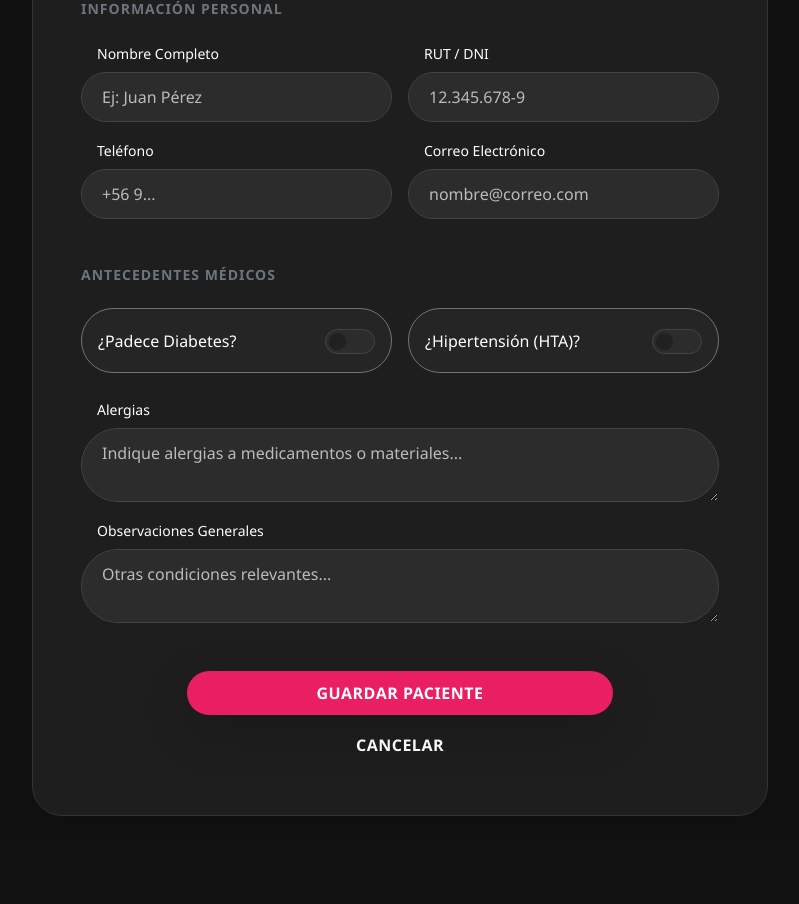
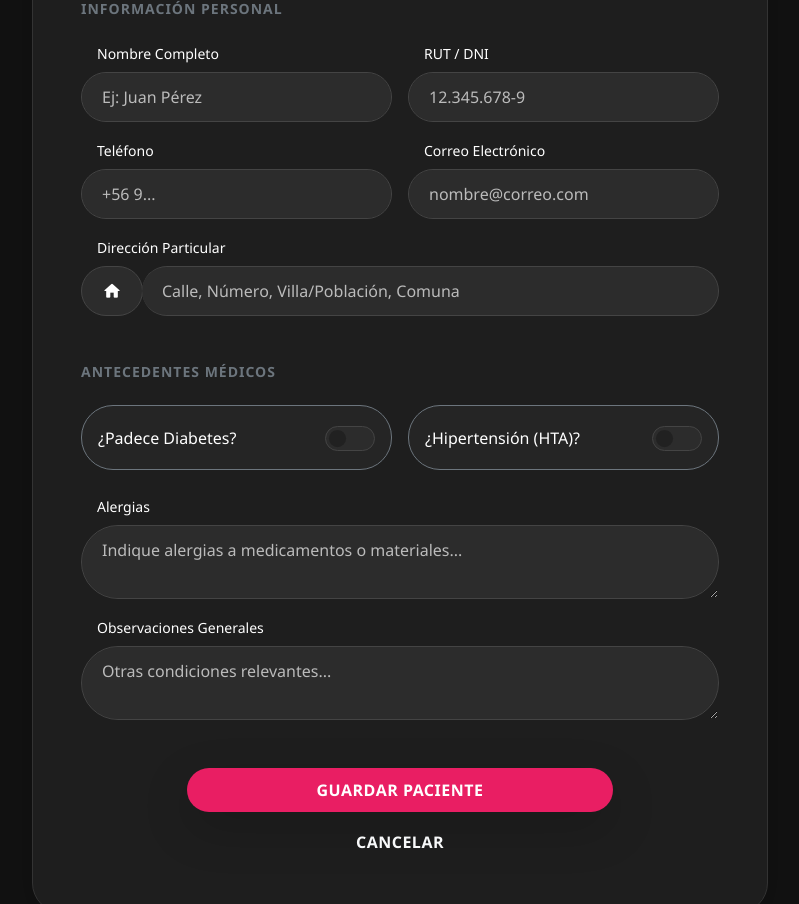
Before and after one commit to eden595/podologia, a Django app: page /paciente/nuevo/ in a window 1280 px wide. Shown: the part 332-1236 px from the top of the page, without its empty margins (240-1039 px from the left). Before the commit the page ends 1148 px from the top, so only its background shows below. Run offline with Django 5.2, Linux system fonts and the light colour scheme; the visitor is signed in with stand-in values (Sample User, id 1).

Commit message:
Mejorar diseño detalle paciente y galeria

```diff
--- a/podologia_project/pacientes/templates/pacientes/formulario_paciente.html
+++ b/podologia_project/pacientes/templates/pacientes/formulario_paciente.html
@@ -48,6 +48,17 @@
                             <input type="email" name="email" class="form-control" placeholder="nombre@correo.com"
                                    value="{{ form.instance.email|default_if_none:'' }}" required>
                         </div>
+
+                        <div class="col-12">
+                            <label class="form-label text-white ms-3 small">Dirección Particular</label>
+                            <div class="input-group">
+                                <span class="input-group-text bg-dark border-secondary text-secondary" style="border-top-left-radius: 50px; border-bottom-left-radius: 50px;">
+                                    <span class="material-icons-round" style="font-size: 20px;">home</span>
+                                </span>
+                                <input type="text" name="direccion" class="form-control" placeholder="Calle, Número, Villa/Población, Comuna"
+                                       value="{{ form.instance.direccion|default_if_none:'' }}" style="border-left: none;">
+                            </div>
+                        </div>
                     </div>
 
                     <h6 class="text-secondary text-uppercase fw-bold mb-4 small mt-5" style="letter-spacing: 1px;">Antecedentes Médicos</h6>
```
